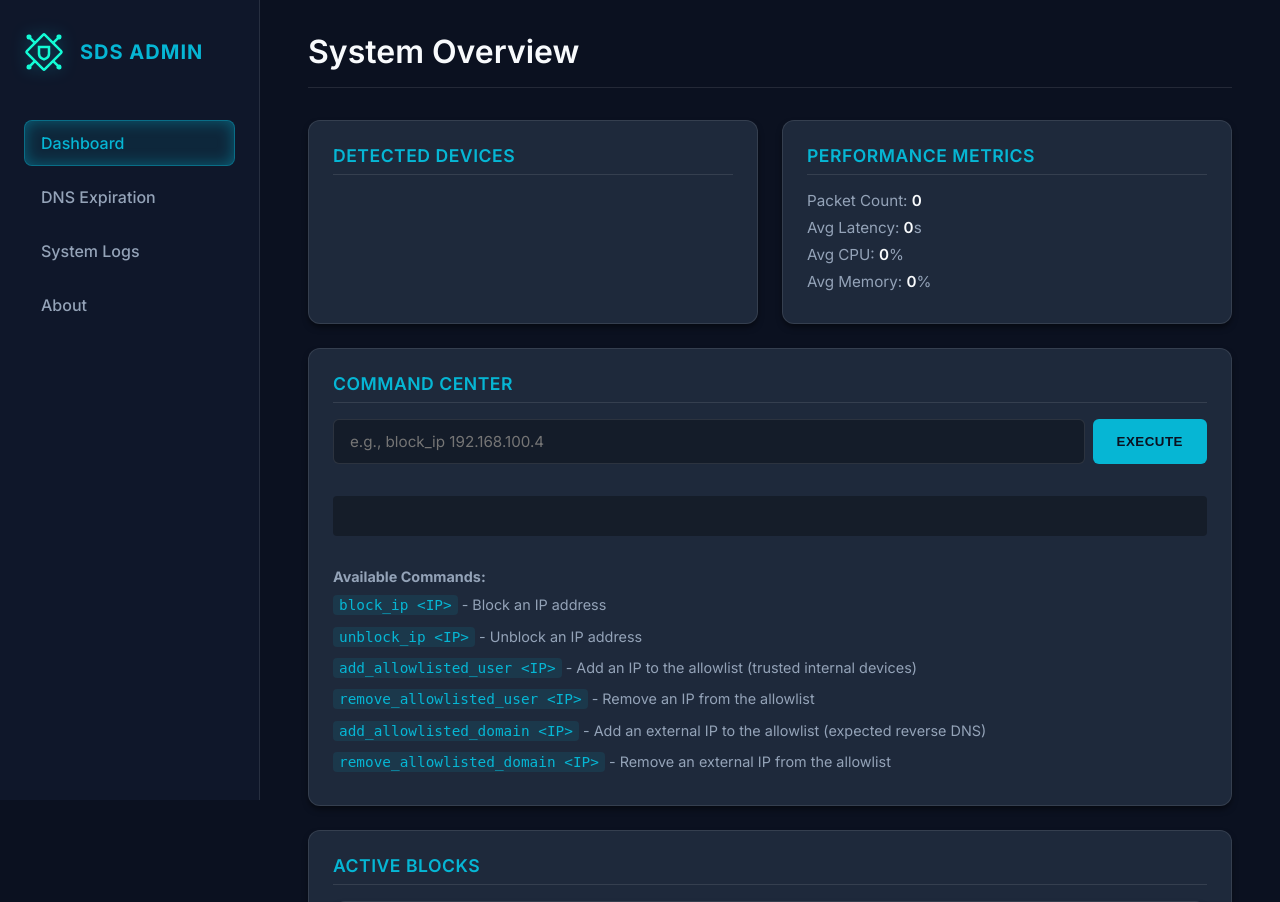
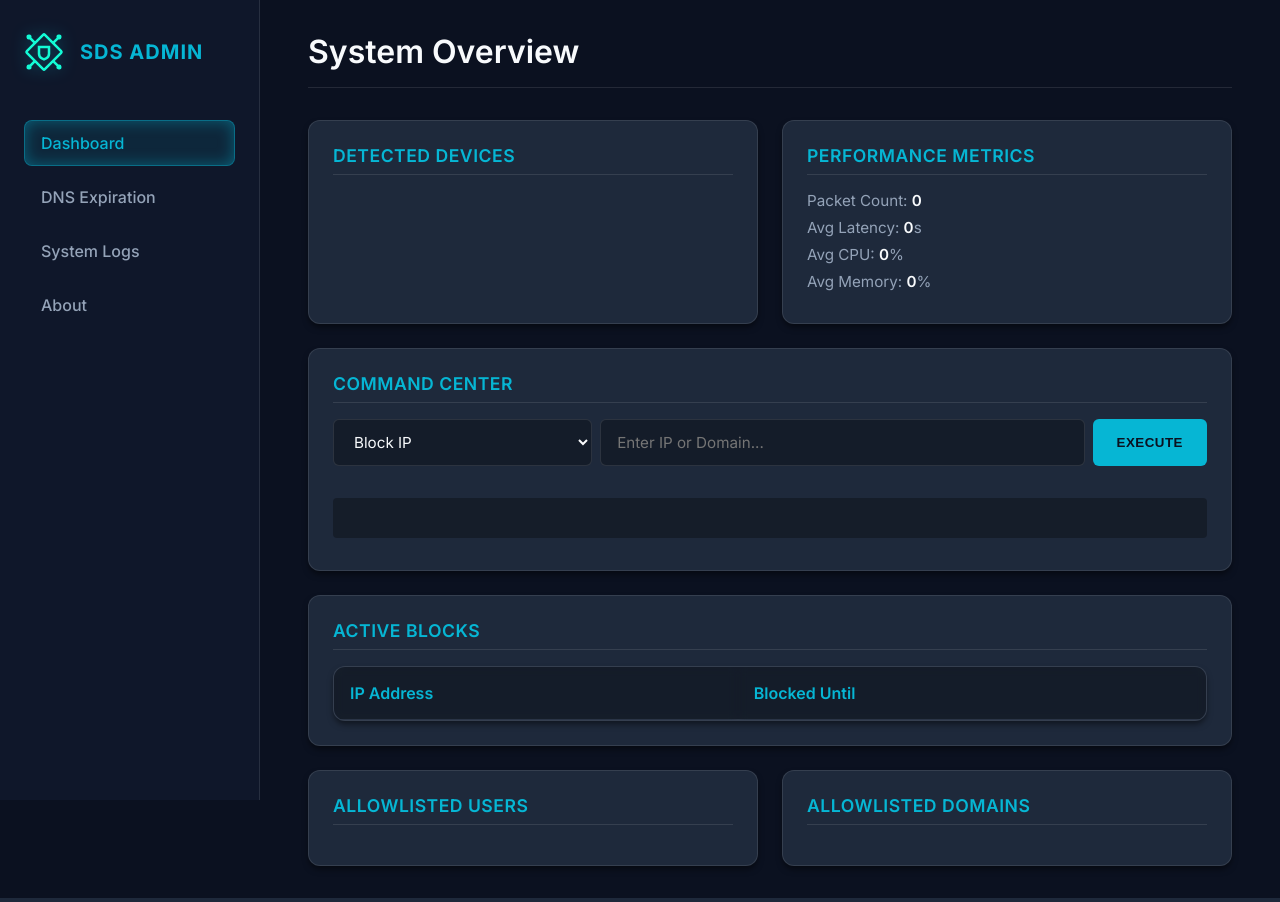
Before and after one commit to Z-steve/Degree-Thesis, a Flask app: template view/templates/dashboard.html in a window 1280 px wide. Shown: the top 902 px of the page. Run offline with Flask 2, Linux system fonts and the light colour scheme; the template is opened without the code that fills it, so the values that code supplies are empty; parts of the project's set-up code (start-up, migrations or seed data) failed here and were passed over.

Commit message:
Enhance dashboard command UI

```diff
--- a/view/static/js/script.js
+++ b/view/static/js/script.js
@@ -153,19 +153,20 @@
 
 function executeCommand() {
     if (window.location.pathname !== '/') return;
-    const input = document.querySelector('#command-input').value.trim();
+    const command = document.querySelector('#command-select').value;
+    const target = document.querySelector('#command-target').value.trim();
     const output = document.querySelector('#command-output');
-    if (!input) {
-        if (output) output.textContent = 'Please enter a command';
+
+    if (!target) {
+        if (output) output.textContent = 'Please enter a target IP or Domain';
         return;
     }
 
-    const [command, ...args] = input.split(' ');
-    if (command === 'block_ip' && args.length === 1) {
+    if (command === 'block_ip') {
         fetch('/api/block_ip', {
             method: 'POST',
             headers: { 'Content-Type': 'application/json' },
-            body: JSON.stringify({ ip: args[0] })
+            body: JSON.stringify({ ip: target })
         })
             .then(response => {
                 if (!response.ok) throw new Error(`Block IP failed: ${response.status}`);
@@ -179,11 +180,11 @@
                 if (output) output.textContent = `Error: ${error.message}`;
                 console.error('Error blocking IP:', error);
             });
-    } else if (command === 'unblock_ip' && args.length === 1) {
+    } else if (command === 'unblock_ip') {
         fetch('/api/unblock_ip', {
             method: 'POST',
             headers: { 'Content-Type': 'application/json' },
-            body: JSON.stringify({ ip: args[0] })
+            body: JSON.stringify({ ip: target })
         })
             .then(response => {
                 if (!response.ok) throw new Error(`Unblock IP failed: ${response.status}`);
@@ -197,11 +198,11 @@
                 if (output) output.textContent = `Error: ${error.message}`;
                 console.error('Error unblocking IP:', error);
             });
-    } else if (command === 'add_allowlisted_user' && args.length === 1) {
+    } else if (command === 'add_allowlisted_user') {
         fetch('/api/add_allowlisted_user', {
             method: 'POST',
             headers: { 'Content-Type': 'application/json' },
-            body: JSON.stringify({ ip: args[0] })
+            body: JSON.stringify({ ip: target })
         })
             .then(response => {
                 if (!response.ok) throw new Error(`Add allowlisted user failed: ${response.status}`);
@@ -215,11 +216,11 @@
                 if (output) output.textContent = `Error: ${error.message}`;
                 console.error('Error adding allowlisted user:', error);
             });
-    } else if (command === 'remove_allowlisted_user' && args.length === 1) {
+    } else if (command === 'remove_allowlisted_user') {
     fetch('/api/remove_allowlisted_user', {
         method: 'POST',
         headers: { 'Content-Type': 'application/json' },
-        body: JSON.stringify({ ip: args[0] })
+        body: JSON.stringify({ ip: target })
     })
         .then(response => {
             if (!response.ok) throw new Error(`Remove allowlisted user failed: ${response.status}`);
@@ -233,11 +234,11 @@
             if (output) output.textContent = `Error: ${error.message}`;
             console.error('Error removing allowlisted user:', error);
         });
-    } else if (command === 'add_allowlisted_domain' && args.length === 1) {
+    } else if (command === 'add_allowlisted_domain') {
         fetch('/api/add_allowlisted_domain', {
             method: 'POST',
             headers: { 'Content-Type': 'application/json' },
-            body: JSON.stringify({ domain: args[0] })
+            body: JSON.stringify({ domain: target })
         })
             .then(response => {
                 if (!response.ok) throw new Error(`Add allowlisted domain failed: ${response.status}`);
@@ -251,11 +252,11 @@
                 if (output) output.textContent = `Error: ${error.message}`;
                 console.error('Error adding allowlisted domain:', error);
             });
-    } else if (command === 'remove_allowlisted_domain' && args.length === 1) {
+    } else if (command === 'remove_allowlisted_domain') {
         fetch('/api/remove_allowlisted_domain', {
             method: 'POST',
             headers: { 'Content-Type': 'application/json' },
-            body: JSON.stringify({ domain: args[0] })
+            body: JSON.stringify({ domain: target })
         })
             .then(response => {
                 if (!response.ok) throw new Error(`Remove allowlisted domain failed: ${response.status}`);
@@ -269,9 +270,6 @@
                 if (output) output.textContent = `Error: ${error.message}`;
                 console.error('Error removing allowlisted domain:', error);
             });
-    }
-    else {
-        if (output) output.textContent = 'Invalid command';
     }
 }
 
--- a/view/templates/dashboard.html
+++ b/view/templates/dashboard.html
@@ -47,23 +47,21 @@
             <!-- Execute Command Card -->
             <div class="card" style="grid-column: 1 / -1;">
                 <h3>Command Center</h3>
-                <div class="command-area">
-                    <input type="text" id="command-input" placeholder="e.g., block_ip 192.168.100.4">
-                    <button onclick="executeCommand()">Execute</button>
+                <div class="command-area" style="flex-direction: column; gap: 1rem;">
+                    <div style="display: flex; gap: 0.5rem; flex-wrap: wrap;">
+                        <select id="command-select" style="flex: 1; min-width: 200px; background-color: rgba(0, 0, 0, 0.3); border: 1px solid var(--border-color); color: var(--text-main); padding: 0.75rem 1rem; border-radius: 6px; font-family: 'Inter', sans-serif; font-size: 0.95rem; outline: none; transition: border-color 0.3s ease;">
+                            <option value="block_ip" style="background: var(--bg-card);">Block IP</option>
+                            <option value="unblock_ip" style="background: var(--bg-card);">Unblock IP</option>
+                            <option value="add_allowlisted_user" style="background: var(--bg-card);">Add Allowlisted User (IP)</option>
+                            <option value="remove_allowlisted_user" style="background: var(--bg-card);">Remove Allowlisted User (IP)</option>
+                            <option value="add_allowlisted_domain" style="background: var(--bg-card);">Add Allowlisted Domain</option>
+                            <option value="remove_allowlisted_domain" style="background: var(--bg-card);">Remove Allowlisted Domain</option>
+                        </select>
+                        <input type="text" id="command-target" placeholder="Enter IP or Domain..." style="flex: 2; min-width: 200px;">
+                        <button onclick="executeCommand()">Execute</button>
+                    </div>
                 </div>
                 <p id="command-output"></p>
-
-                <div id="possible-commands">
-                    <h4>Available Commands:</h4>
-                    <ul>
-                        <li><code>block_ip &lt;IP&gt;</code> - Block an IP address</li>
-                        <li><code>unblock_ip &lt;IP&gt;</code> - Unblock an IP address</li>
-                        <li><code>add_allowlisted_user &lt;IP&gt;</code> - Add an IP to the allowlist (trusted internal devices)</li>
-                        <li><code>remove_allowlisted_user &lt;IP&gt;</code> - Remove an IP from the allowlist</li>
-                        <li><code>add_allowlisted_domain &lt;IP&gt;</code> - Add an external IP to the allowlist (expected reverse DNS)</li>
-                        <li><code>remove_allowlisted_domain &lt;IP&gt;</code> - Remove an external IP from the allowlist</li>
-                    </ul>
-                </div>
             </div>
 
             <!-- Blocked IPs Card -->
```
